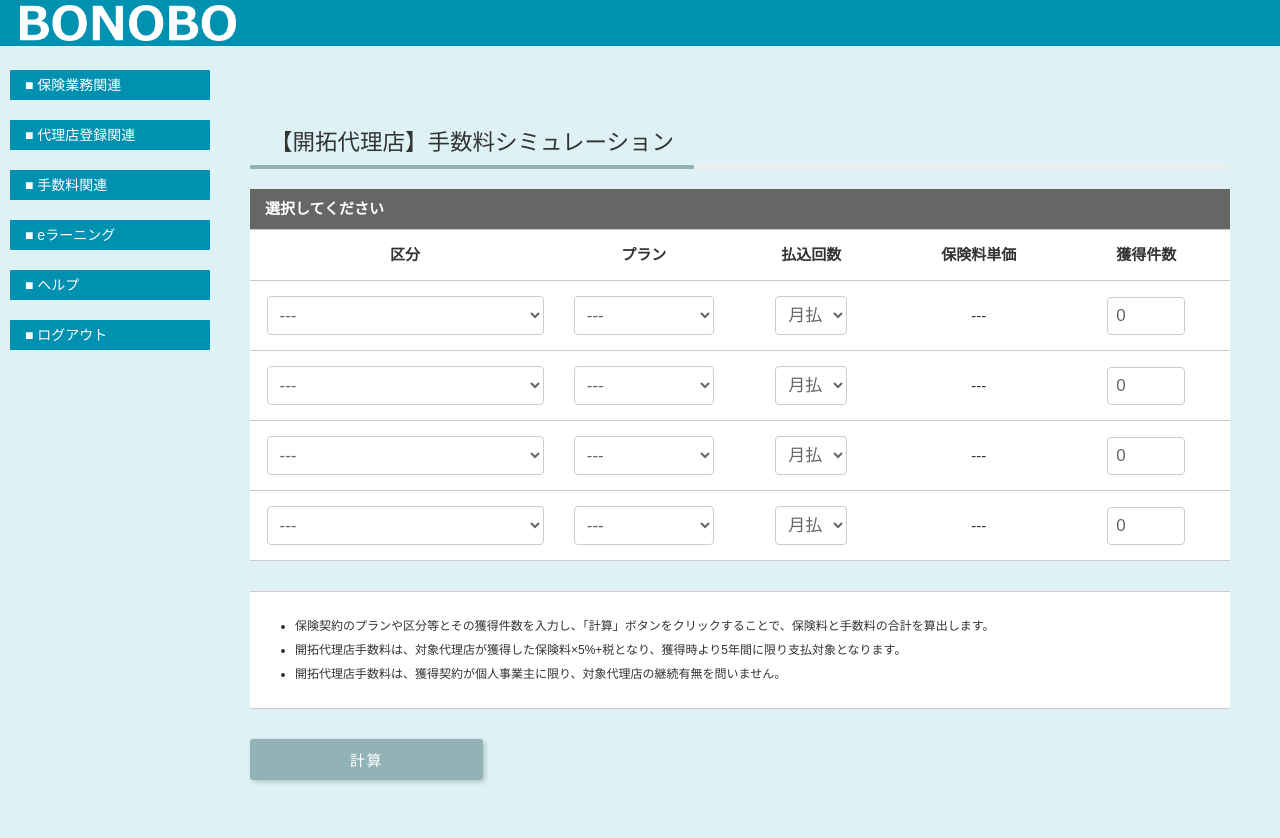
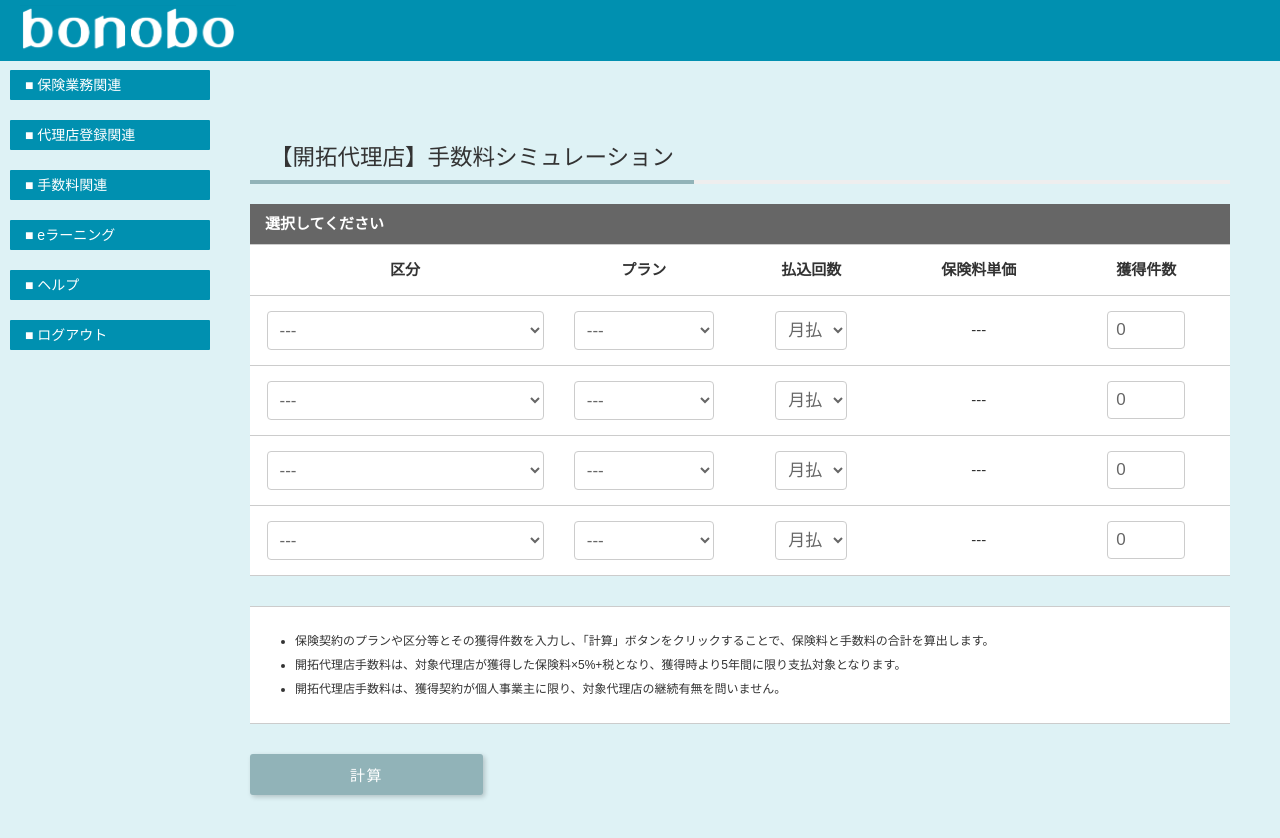
Before and after one commit to haitug08/AGpage, a plain HTML site: page 3c94c0b1c3ce114c39b16272a86b47e0ed7de7c13a67b6b93eff0130ccd408f9/commission_simulation2.html in a window 1280 px wide. Shown: the top 838 px of the page. Drawn offline with nearby package versions, Linux system fonts and the light colour scheme.

Commit message:
Update commission_simulation2.html

```diff
--- a/3c94c0b1c3ce114c39b16272a86b47e0ed7de7c13a67b6b93eff0130ccd408f9/commission_simulation2.html
+++ b/3c94c0b1c3ce114c39b16272a86b47e0ed7de7c13a67b6b93eff0130ccd408f9/commission_simulation2.html
@@ -16,7 +16,7 @@
 
 <header>
 
-<h1 id="logo"><a href="index.html"><img src="images/logo.png" alt=""></a></h1>
+<h1 id="logo"><a href="index.html"><img src="images/logo_bonobo.png" alt=""></a></h1>
 
 <div id="menubar_hdr">
 <span></span><span></span><span></span>
```
